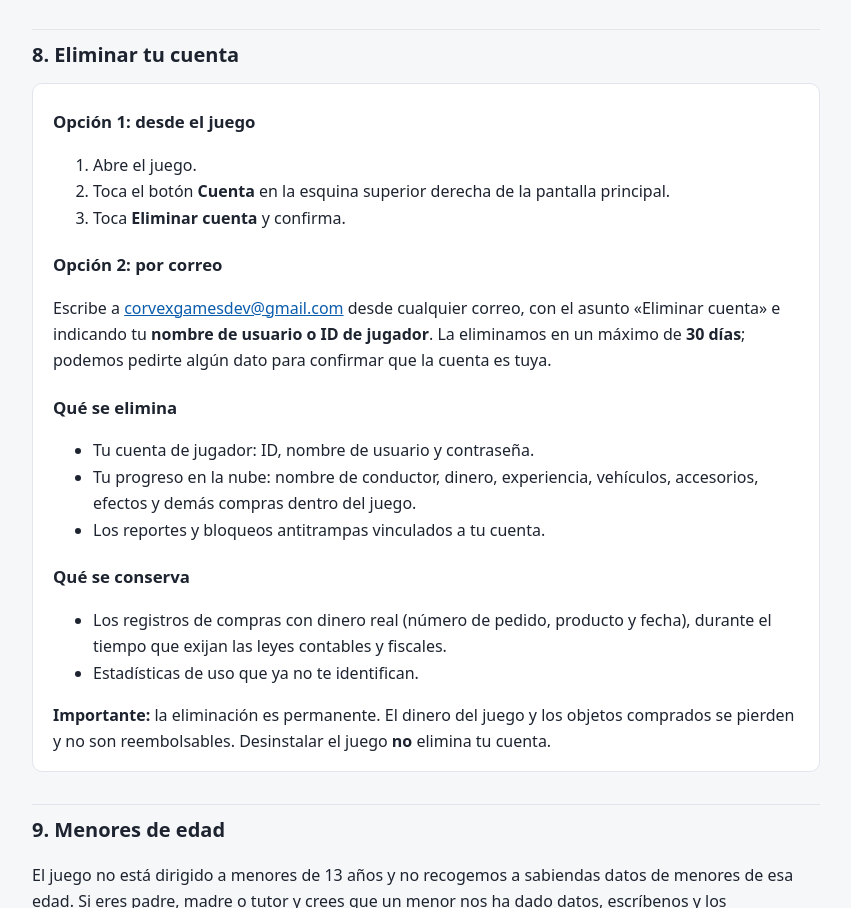
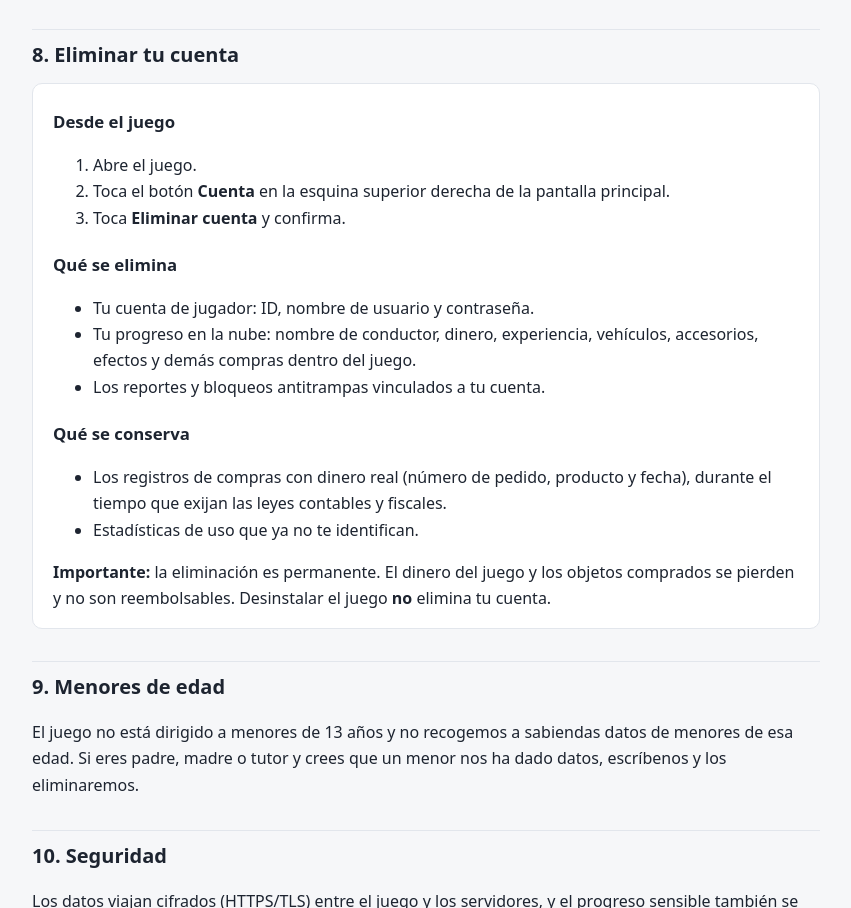
Before and after one commit to corvexgamesdev/corvexgamesdev, a plain HTML site: page index.html in a window 1280 px wide. Shown: the part 3325-4233 px from the top of the page, without its empty margins (214-1065 px from the left). Drawn offline with Linux system fonts and the light colour scheme.

Commit message:
Update index.html

```diff
--- a/index.html
+++ b/index.html
@@ -179,19 +179,12 @@ Protección de Datos Personales (Ley N.º 29733).</p>
 
 <h2 id="eliminar-cuenta">8. Eliminar tu cuenta</h2>
 <div class="card">
-  <h3>Opción 1: desde el juego</h3>
+  <h3>Desde el juego</h3>
   <ol>
     <li>Abre el juego.</li>
     <li>Toca el botón <strong>Cuenta</strong> en la esquina superior derecha de la pantalla principal.</li>
     <li>Toca <strong>Eliminar cuenta</strong> y confirma.</li>
   </ol>
-
-  <h3>Opción 2: por correo</h3>
-  <p>Escribe a
-    <a href="mailto:corvexgamesdev@gmail.com?subject=Eliminar%20cuenta%20-%20Driving%20Simulator%20Per%C3%BA&amp;body=Hola%2C%20quiero%20eliminar%20mi%20cuenta%20de%20Driving%20Simulator%20Per%C3%BA.%0A%0ANombre%20de%20usuario%20o%20ID%20de%20jugador%3A%20">corvexgamesdev@gmail.com</a>
-    desde cualquier correo, con el asunto «Eliminar cuenta» e indicando tu <strong>nombre de usuario o ID de
-    jugador</strong>. La eliminamos en un máximo de <strong>30 días</strong>; podemos pedirte algún dato para
-    confirmar que la cuenta es tuya.</p>
 
   <h3>Qué se elimina</h3>
   <ul>
```
